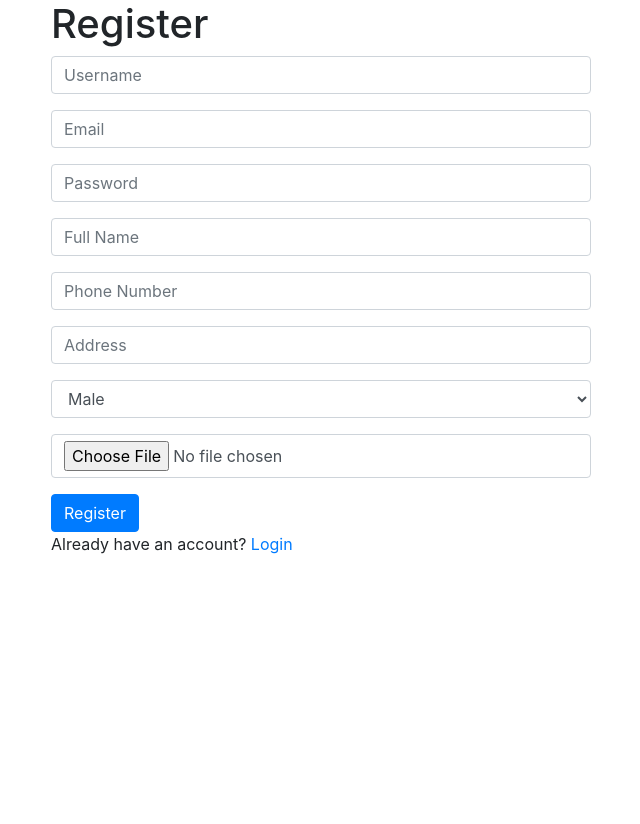
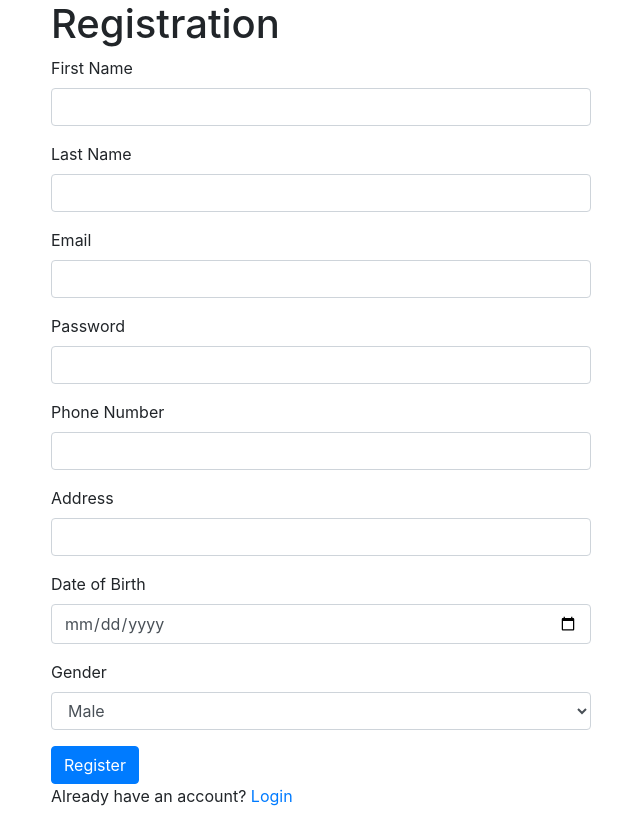
Before and after one commit to abelshebela/finance_tracker, a PHP site: page /registration.php in a window 1280 px wide. Shown: the whole page, without its empty margins (319-959 px from the left). Before the commit the page ends 554 px from the top, so only its background shows below. Run offline with PHP 8.4, Linux system fonts and the light colour scheme.

Commit message:
Update the authentication and registration

```diff
--- a/db.php
+++ b/db.php
@@ -1,23 +1,13 @@
 <?php
-// Database configuration
 $host = "localhost"; // Typically 'localhost'
 $username = "root";
 $password = "";
 $database = "finance_tracker";
 
-// Create database connection
+// Create a database connection
 $conn = new mysqli($host, $username, $password, $database);
 
-// Check connection
+// Check the connection
 if ($conn->connect_error) {
     die("Connection failed: " . $conn->connect_error);
 }
-
-// Set character set to utf8 (if needed)
-if (!$conn->set_charset("utf8")) {
-    printf("Error loading character set utf8: %s\n", $conn->error);
-}
-
-// To close the database connection when you're done:
-// $conn->close();
-?>
--- a/registration.php
+++ b/registration.php
@@ -2,81 +2,76 @@
 include 'db.php';
 
 if ($_SERVER["REQUEST_METHOD"] == "POST") {
-    // Handle user registration form submission
-    $username = $_POST["username"];
+    $first_name = $_POST["first_name"];
+    $last_name = $_POST["last_name"];
     $email = $_POST["email"];
     $password = password_hash($_POST["password"], PASSWORD_BCRYPT);
-    $full_name = $_POST["full_name"];
     $phone_number = $_POST["phone_number"];
     $address = $_POST["address"];
+    $date_of_birth = $_POST["date_of_birth"];
     $gender = $_POST["gender"];
-    $picture = $_POST["picture"];
-    // Add other registration fields here
 
-    // Insert user data into the database
-    $query = "INSERT INTO users (username, email, password, full_name, phone_number, address, gender, picture) VALUES (?, ?, ?, ?, ?, ?, ?, ?)";
-    $stmt = $conn->prepare($query);
-    $stmt->bind_param("ssssssss", $username, $email, $password, $full_name, $phone_number, $address, $gender, $picture);
 
-    if ($stmt->execute()) {
-        // Registration was successful, display a success message
-        echo "Registration successful! You can now <a href='index.php'>login</a>.";
-        $stmt->close(); // Close the statement here
+    $sql = "INSERT INTO users (first_name, last_name, email, password, phone_number, address, date_of_birth, gender)
+            VALUES ('$first_name', '$last_name', '$email', '$password', '$phone_number', '$address', '$date_of_birth', '$gender')";
 
-        // Redirect to login page upon successful registration
-        header("Location: index.php");
-        exit();
+    if ($conn->query($sql) === true) {
+        echo "Registration successful. You can now <a href='index.php'>login</a>.";
     } else {
-        // Registration failed, display an error message
-        echo "Registration failed. Please try again.";
+        echo "Error: " . $sql . "<br>" . $conn->error;
     }
-    $stmt->close(); // Close the statement here
+
+    $conn->close();
 }
 ?>
-
-<!-- HTML registration form -->
 <!DOCTYPE html>
 <html>
 <head>
-    <title>Registration</title>
-    <!-- Include Bootstrap CSS for styling -->
+    <title>User Registration</title>
     <link rel="stylesheet" href="https://maxcdn.bootstrapcdn.com/bootstrap/4.0.0/css/bootstrap.min.css">
 </head>
 <body>
     <div class="container">
         <div class="row">
             <div class="col-md-6 offset-md-3">
-                <h1>Register</h1>
-                <form method="POST" action="registration.php">
+                <h1>Registration</h1>
+                <form method="POST" action="registration.php" enctype="multipart/form-data">
                     <div class="form-group">
-                        <input type="text" class="form-control" name="username" placeholder="Username" required>
+                        <label for="first_name">First Name</label>
+                        <input type="text" class="form-control" name="first_name" id="first_name" required>
                     </div>
                     <div class="form-group">
-                        <input type="email" class="form-control" name="email" placeholder="Email" required>
+                        <label for="last_name">Last Name</label>
+                        <input type="text" class="form-control" name="last_name" id="last_name" required>
                     </div>
                     <div class="form-group">
-                        <input type="password" class="form-control" name="password" placeholder="Password" required>
+                        <label for="email">Email</label>
+                        <input type="email" class="form-control" name="email" id="email" required>
                     </div>
                     <div class="form-group">
-                        <input type="text" class="form-control" name="full_name" placeholder="Full Name" required>
+                        <label for="password">Password</label>
+                        <input type="password" class="form-control" name="password" id="password" required>
                     </div>
                     <div class="form-group">
-                        <input type="text" class="form-control" name="phone_number" placeholder="Phone Number" required>
+                        <label for="phone_number">Phone Number</label>
+                        <input type="tel" class="form-control" name="phone_number" id="phone_number">
                     </div>
                     <div class="form-group">
-                        <input type="text" class="form-control" name="address" placeholder="Address" required>
+                        <label for="address">Address</label>
+                        <input type="text" class="form-control" name="address" id="address">
                     </div>
                     <div class="form-group">
-                        <select class="form-control" name="gender">
-                            <option value="male">Male</option>
-                            <option value="female">Female</option>
-                            <option value="other">Other</option>
+                        <label for="date_of_birth">Date of Birth</label>
+                        <input type="date" class="form-control" name="date_of_birth" id="date_of_birth">
+                    </div>
+                    <div class="form-group">
+                        <label for="gender">Gender</label>
+                        <select class="form-control" name="gender" id="gender">
+                            <option value="Male">Male</option>
+                            <option value="Female">Female</option>
+                            <option value="Other">Other</option>
                         </select>
                     </div>
-                    <div class="form-group">
-                        <input type="file" class="form-control" name="picture" accept="image/*" placeholder="Profile Picture">
-                    </div>
-                    <!-- Add other registration fields here -->
                     <button type="submit" class="btn btn-primary">Register</button>
                 </form>
                 <p>Already have an account? <a href="index.php">Login</a></p>
```
Also changed, not shown: authenticate.php (added, +34 -0 lines), dashboard.php (+1 -13 lines), index.php (+7 -39 lines).
